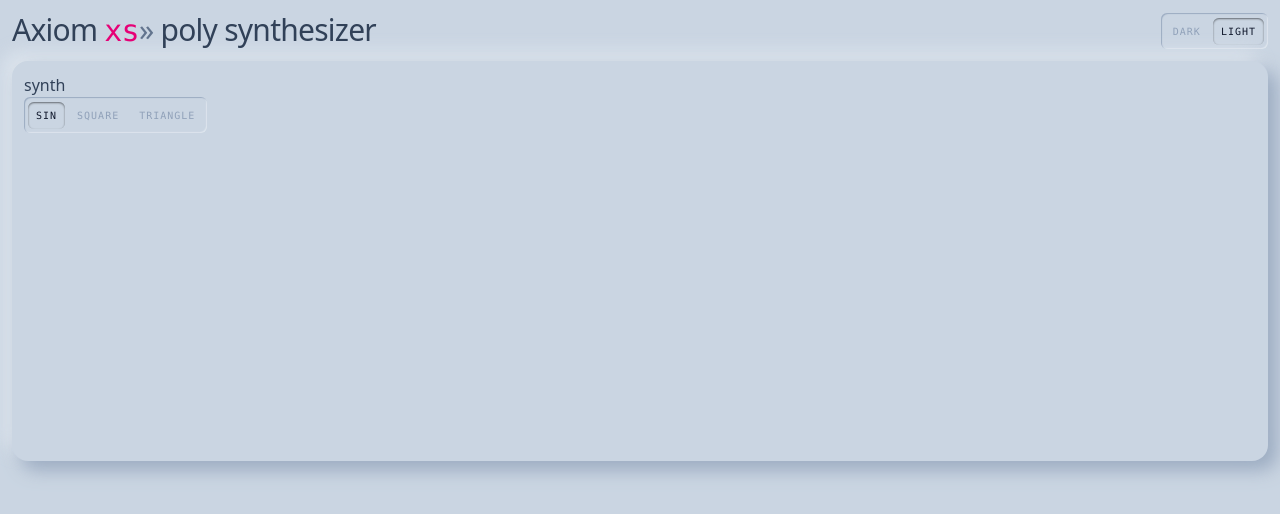
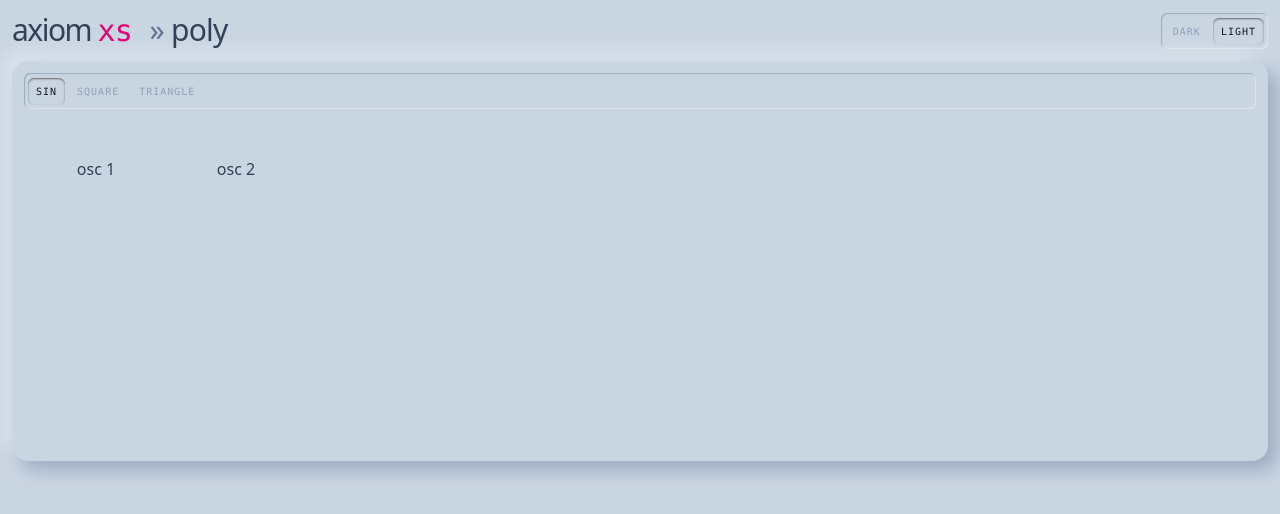
Before and after one commit to svandriel/axiom-synth, a Vue app: page / in a window 1280 px wide. Shown: the top 514 px of the page. Built offline with nearby package versions, Linux system fonts and the light colour scheme.

Commit message:
prettier

```diff
--- a/index.html
+++ b/index.html
@@ -1,6 +1,5 @@
 <!doctype html>
 <html lang="en">
-
   <head>
     <meta charset="UTF-8" />
     <link rel="icon" type="image/svg+xml" href="/favicon.svg" />
@@ -12,5 +11,4 @@
     <div id="app"></div>
     <script type="module" src="/src/main.ts"></script>
   </body>
-
 </html>
--- a/package.json
+++ b/package.json
@@ -6,7 +6,9 @@
   "scripts": {
     "dev": "vite",
     "build": "vue-tsc -b && vite build",
-    "preview": "vite preview"
+    "preview": "vite preview",
+    "lint": "prettier --check .",
+    "format": "prettier --write ."
   },
   "dependencies": {
     "vue": "^3.5.41"
@@ -16,6 +18,7 @@
     "@types/node": "^24.13.3",
     "@vitejs/plugin-vue": "^6.0.8",
     "@vue/tsconfig": "^0.9.1",
+    "prettier": "^3.9.6",
     "tailwindcss": "^4.3.3",
     "typescript": "~6.0.2",
     "vite": "^8.2.2",
--- a/src/App.vue
+++ b/src/App.vue
@@ -1,6 +1,6 @@
 <script setup lang="ts">
-import HeaderBar from "./components/HeaderBar.vue";
-import Synth from "./components/Synth.vue";
+import HeaderBar from './components/HeaderBar.vue'
+import Synth from './components/Synth.vue'
 </script>
 
 <template>
--- a/src/components/HeaderBar.vue
+++ b/src/components/HeaderBar.vue
@@ -1,14 +1,16 @@
 <template>
   <div class="flex justify-between items-center">
     <h1 class="text-3xl tracking-tight">
-      Axiom <span class="text-accent-600 font-mono">xs</span>
-      <span class="text-primary-500">&raquo;</span> poly synthesizer
+      <span class="tracking-tighter">axiom </span>
+      <span class="text-accent-600 font-mono">xs </span>
+      <span class="text-primary-500">&raquo; </span>
+      <span class="">poly</span>
     </h1>
     <div>
       <Toggle
         :values="[
           { id: 'dark', label: 'Dark' },
-          { id: 'light', label: 'Light' },
+          { id: 'light', label: 'Light' }
         ]"
         v-model="themeMode"
       />
@@ -17,8 +19,8 @@
 </template>
 
 <script setup lang="ts">
-import { useThemeMode } from "../composables/use-theme-mode.ts";
-import Toggle from "./Toggle.vue";
+import { useThemeMode } from '../composables/use-theme-mode.ts'
+import Toggle from './Toggle.vue'
 
-const themeMode = useThemeMode();
+const themeMode = useThemeMode()
 </script>
--- a/src/components/Synth.vue
+++ b/src/components/Synth.vue
@@ -2,24 +2,29 @@
   <div
     class="synth bg-primary-300 dark:bg-primary-700 min-h-100 p-3 rounded-2xl b-3 shadow-out dark:shadow-out-dark"
   >
-    synth
-    <div class="">
+    <div class="flex flex-col">
       <Toggle
         :values="[
           { id: 'sine', label: 'Sin' },
           { id: 'square', label: 'Square' },
-          { id: 'triangle', label: 'Triangle' },
+          { id: 'triangle', label: 'Triangle' }
         ]"
         v-model="waveForm"
       />
+
+      <div class="flex flex-row gap-5 items-center ml-3">
+        <SynthButton>osc 1</SynthButton>
+        <SynthButton>osc 2</SynthButton>
+      </div>
     </div>
   </div>
 </template>
 <script setup lang="ts">
-import { ref } from "vue";
-import Toggle from "./Toggle.vue";
+import { ref } from 'vue'
+import Toggle from './Toggle.vue'
+import SynthButton from './SynthButton.vue'
 
-const waveForm = ref("sine");
+const waveForm = ref('sine')
 </script>
 
 <style lang="css" scoped>
--- /dev/null
+++ b/src/components/SynthButton.vue
@@ -0,0 +1,27 @@
+<template>
+  <button
+    class="osc-button flex flex-row items-center justify-center m-5 p-3 rounded-sm"
+    type="button"
+    aria-pressed="false"
+    aria-label="Oscillator 1"
+  >
+    <!-- <span class="led" aria-hidden="true"></span>
+
+    <span class="wave-wrap">
+      <svg class="wave" viewBox="0 0 130 80" aria-hidden="true">
+        <path class="line" d="M5,55 C25,15 40,15 65,40 C90,65 105,65 125,25" />
+      </svg>
+    </span> -->
+
+    <span class="label"><slot /></span>
+    <!-- <span class="underline"></span> -->
+  </button>
+</template>
+<style scoped>
+button {
+  height: 5rem;
+  width: 5rem;
+  /* background-color: var(--color-red-300); */
+  box-shadow: var(--shadow-out);
+}
+</style>
--- a/src/components/Toggle.vue
+++ b/src/components/Toggle.vue
@@ -39,7 +39,7 @@ button {
 button:active {
   transform: translateY(2px);
 }
-button[aria-pressed="true"] {
+button[aria-pressed='true'] {
   box-shadow: inset 0 1px 2px rgba(0, 0, 0, 0.5);
   transform: none;
 }
--- a/src/style.css
+++ b/src/style.css
@@ -1,16 +1,15 @@
-@import "tailwindcss";
+@import 'tailwindcss';
 
 @custom-variant dark (&:where(.dark, .dark *));
 
 body {
-  @apply bg-primary-300 dark:bg-primary-700 text-primary-700 dark:text-primary-300 p-3;
+  @apply bg-default dark:bg-default-dark text-default-text dark:text-default-text-dark;
+  @apply font-sans p-3;
+  /*@apply bg-primary-300 dark:bg-primary-700 text-primary-700 dark:text-primary-300 p-3;*/
 }
 
 html {
   touch-action: manipulation;
-}
-
-:root {
 }
 
 @theme {
@@ -19,6 +18,14 @@ html {
 }
 
 @theme inline {
+  /* Surface background and text color */
+  --color-default: var(--color-primary-300);
+  --color-default-text: var(--color-primary-700);
+  /* ...same, but dark mode */
+  --color-default-dark: var(--color-primary-700);
+  --color-default-text-dark: var(--color-primary-300);
+
+  /* Primary color */
   --color-primary-50: var(--color-slate-50);
   --color-primary-100: var(--color-slate-100);
   --color-primary-200: var(--color-slate-200);
@@ -31,6 +38,7 @@ html {
   --color-primary-900: var(--color-slate-900);
   --color-primary-950: var(--color-slate-950);
 
+  /* Accent color */
   --color-accent-50: var(--color-pink-50);
   --color-accent-100: var(--color-pink-100);
   --color-accent-200: var(--color-pink-200);
--- a/vite.config.ts
+++ b/vite.config.ts
@@ -1,8 +1,11 @@
-import vue from "@vitejs/plugin-vue";
-import { defineConfig } from "vite";
-import tailwindcss from "@tailwindcss/vite";
+import vue from '@vitejs/plugin-vue'
+import { defineConfig } from 'vite'
+import tailwindcss from '@tailwindcss/vite'
 
 // https://vite.dev/config/
 export default defineConfig({
   plugins: [vue(), tailwindcss()],
-});
+  server: {
+    port: 4000
+  }
+})
```
Also changed, not shown: src/composables/use-theme-mode.ts (+17 -17 lines), src/main.ts (+4 -4 lines), .prettierrc.yaml (added), 2 other files (tests, documents, lock files or other folders). Lines whose indentation alone changed are shown as unchanged.
